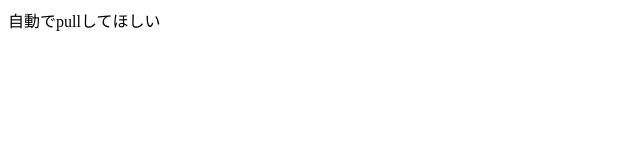
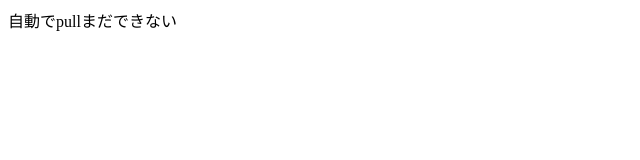
Before and after one commit to TomokoTsukada/practice_webhook, a plain HTML site: page index.html in a window 1280 px wide. Shown: the full height of the page, 0-640 px from the left. Drawn offline with Linux system fonts and the light colour scheme.

Commit message:
first commit

```diff
--- a/index.html
+++ b/index.html
@@ -1 +1 @@
-<p>自動でpullしてほしい</p>
+<p>自動でpullまだできない</p>
```
